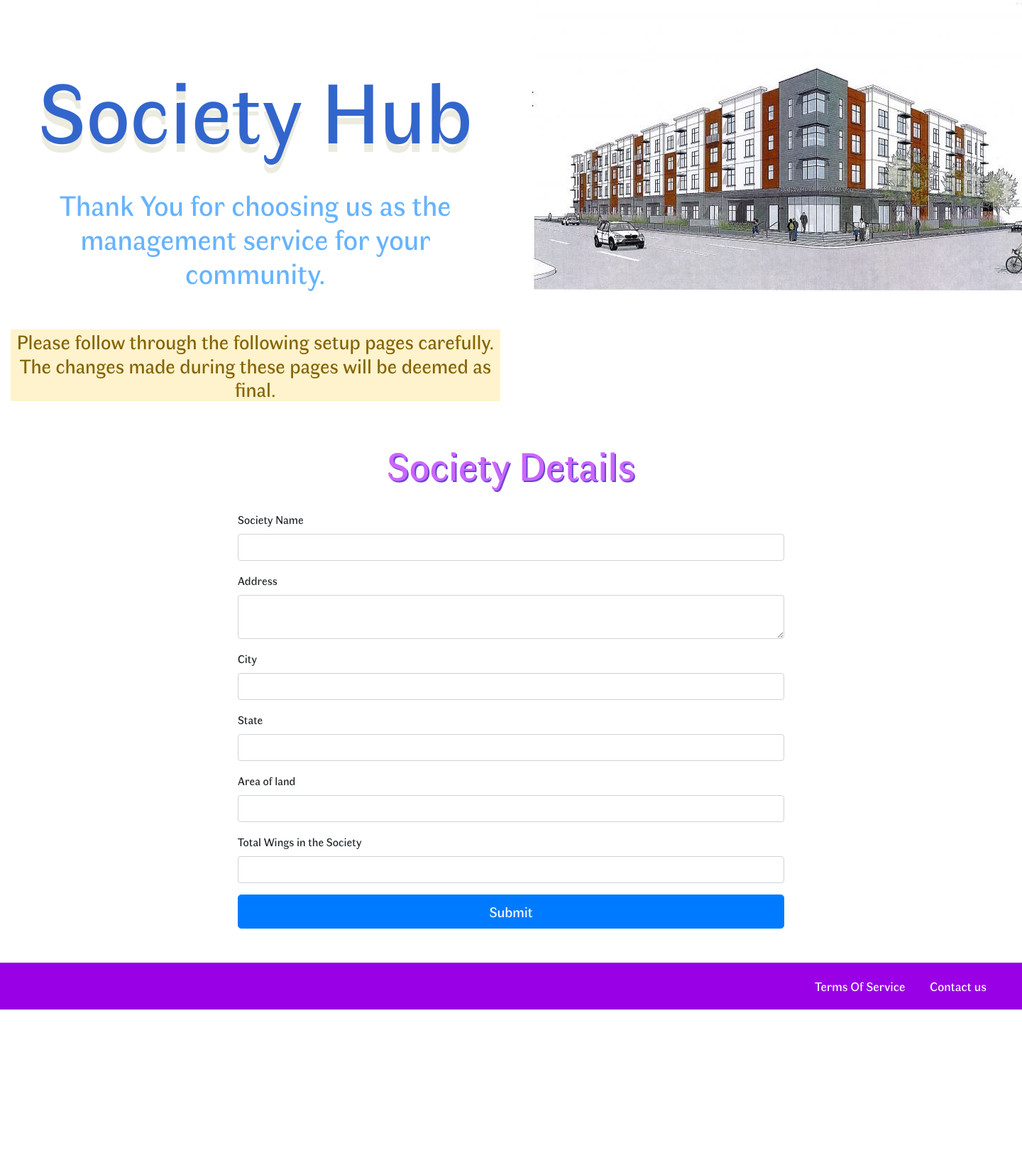
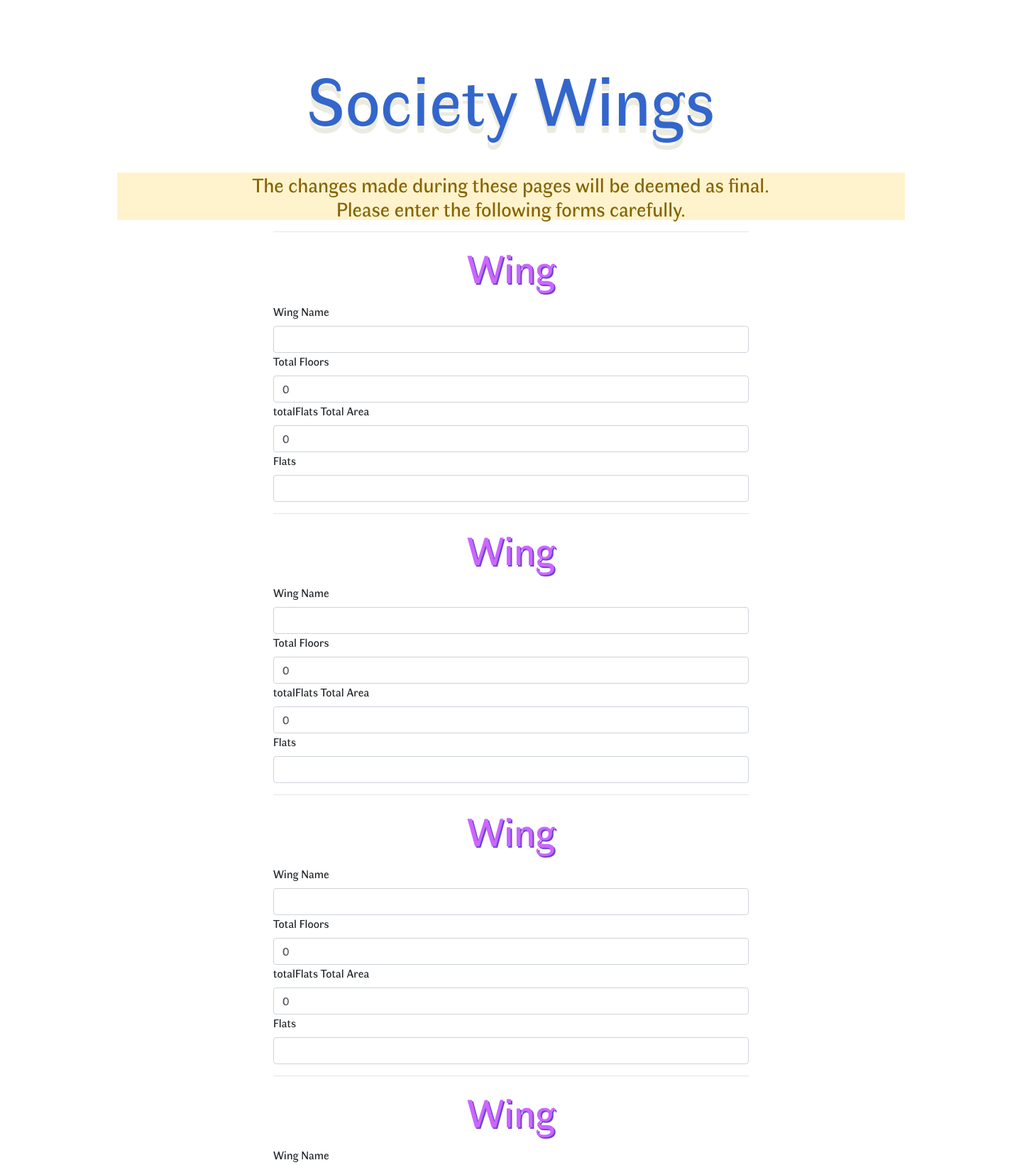
Before and after one commit to AmeyaDaddikar/Society-Management, a Flask app: page /signup in a window 1440 px wide; the page is wider, and only the part inside the window is pictured. Shown: the part 96-1737 px from the top of that part at 71% size. Before the commit the page ends 1518 px from the top of that part, so only its background shows below. Run offline with Flask 2, Linux system fonts and the light colour scheme; some libraries are stand-ins or nearby versions.

```diff
--- a/App/forms.py
+++ b/App/forms.py
@@ -1,6 +1,6 @@
 import datetime
 from flask_wtf import Form, FlaskForm
-from wtforms import StringField, PasswordField, RadioField, SubmitField, DateField, FloatField, DecimalField, IntegerField
+from wtforms import StringField, PasswordField, RadioField, SubmitField, DateField, FloatField, DecimalField, IntegerField, FieldList, FormField, HiddenField, SelectMultipleField
 from wtforms.widgets import TextArea
 from wtforms import validators
 from wtforms.validators import DataRequired, Optional
@@ -85,9 +85,9 @@ class AddNoticeForm(FlaskForm):
 #categories = {'WATER CHARGES':3, 'PROPERTY TAX':4, 'ELECTRICITY CHARGES':5, 'SINKING FUNDS':6, 'PARKING CHARGES':7, 'NOC':8, 'INSURANCE':9, 'OTHER':10}
 
 class AddBillForm(FlaskForm):
-	billDate    = DateField('Bill Date', format='%Y-%m-%d', validators=[DataRequired()])
-	dueDate     = DateField('Due Date',  format='%Y-%m-%d', validators=[DataRequired()])
-
+	billDate      = DateField('Bill Date', format='%Y-%m-%d', validators=[DataRequired()])
+	dueDate       = DateField('Due Date',  format='%Y-%m-%d', validators=[DataRequired()])
+	selectedWings = SelectMultipleField('Wings', validators=[DataRequired()])
 	WATER_CHARGES		=DecimalField(label='WATER CHARGES'       ,places=2, validators=[DataRequired()])
 	PROPERTY_TAX		=DecimalField(label='PROPERTY TAX'        ,places=2, validators=[DataRequired()])
 	ELECTRICITY_CHARGES=DecimalField(label='ELECTRICITY CHARGES',places=2, validators=[DataRequired()])
@@ -106,3 +106,26 @@ class AddSocietyForm(FlaskForm):
 	area        = IntegerField(label='Area of land', validators=[DataRequired()])
 	totalWings  = IntegerField(label='Total Wings in the Society', validators=[DataRequired()])
 	submitBtn   = SubmitField(label='Submit')
+
+class AddWingForm(FlaskForm):
+	wingName    = StringField (label='Wing Name', validators=[DataRequired()])
+	totalFloors = IntegerField(label='Total Floors', validators=[DataRequired()])
+	totalArea   = IntegerField(label='Total Area', validators=[DataRequired()])
+	totalFlats  = IntegerField(label='Flats', validators=[DataRequired()])
+
+class WingForms(FlaskForm):
+	wings     = FieldList(FormField(AddWingForm, 'Wing'), min_entries=1)
+	submitBtn = SubmitField(label='Submit')
+
+class AddFlatForm(FlaskForm):
+	flatNum    = IntegerField(label='Flat Number', validators=[DataRequired()])
+	flatFacing = StringField (label='Flat Facing', validators=[DataRequired()])
+	area       = IntegerField(label='Area', validators=[DataRequired()])
+	BHK        = DecimalField(label='Total BHK' ,places=1, validators=[DataRequired()])
+	floorNum   = IntegerField(label='Area', validators=[DataRequired()])
+	price      = DecimalField(label='OTHER' ,places=2, validators=[DataRequired()])
+
+class WingFlats(FlaskForm):
+	wingId    = HiddenField("wingId")
+	flats     = FieldList(FormField(AddFlatForm, 'flat'), min_entries=1)
+	submitBtn = SubmitField(label='Submit')
--- a/App/routes.py
+++ b/App/routes.py
@@ -79,6 +79,7 @@ def adminPage():
 
 	newNoticeForm = AddNoticeForm (request.form)
 	newBillForm   = AddBillForm   (request.form)
+	newBillForm.selectedWings.choices = []	# Add choices list here Rao
 
 	return render_template('admin/adminpage.html', address=address, counter=statsCounter, noticeForm=newNoticeForm, billForm=newBillForm)
 
@@ -229,7 +230,7 @@ def updateUserDetails():
 @app.route('/issues', methods=['GET', 'POST'])
 @user_login_required
 def getComplaints():
-	#get the POST DATA from forms if submitted
+		#get the POST DATA from forms if submitted
 	if(request.method == 'POST'):
 		related = request.form.get("relatedTo", None)
 		if(related == None):
@@ -248,19 +249,11 @@ def getComplaints():
 			curr_day = '0' + str(now.day)
 		else:
 			curr_day = str(now.day)
-		curr_date = curr_year + curr_month + curr_day
+		curr_date = curr_year + '-' + curr_month + '-' + curr_day
 		print(accId)
 		print(curr_date)
-		check_max_query = "SELECT MAX(issue_id) FROM issues"
-		CURSOR.execute(check_max_query)
-		curr_max = CURSOR.fetchone()
-		print(curr_max)
-		if curr_max[0] is not None:
-			# print(new_max)
-            #new_issue_query = "INSERT INTO issues VALUES(%d, %d, '%s', '%s', '', '%s')" % (new_max, accId, curr_date, complaint, related)
-            #CURSOR.execute(new_issue_query)
-			CURSOR.execute("INSERT INTO issues(acc_name, issue_date, issue_desc, reported_by, related) VALUES(%s, %s, %s, '', %s)", [int(accId), curr_date, complaint, related])
-			CONN.commit()
+		CURSOR.execute("INSERT INTO issues(acc_name, issue_date, issue_desc, reported_by, related) VALUES(%s, %s, %s, '', %s)", [accId, curr_date, complaint, related])
+		CONN.commit()
 		return redirect(url_for('getComplaints'))
 
 	elif(request.method == 'GET'):
@@ -298,13 +291,24 @@ def uploadProfileImage():
 
 	return redirect(url_for('userProfile'))
 
-@app.route('/signup', methods=['GET', 'POST'])
+@app.route('/signup', methods=['GET'])
 def signupPages():
 	#FIRST TIME OPENING PAGE
-	if request.method == 'GET':
+	session['pageCount'] = 2
+	if 'pageCount' not in session or session['pageCount'] == 1:
+		session['pageCount'] = 1
 		societyForm = AddSocietyForm(request.form)
-		session['pageCount'] = 1
 		return render_template('signup/societySetupPage.html', societyForm=societyForm)
-	# else:
-	# 	#WENT BACK TO PAGE 1
-	# 	if session['pageCount'] == 1:
+	elif session['pageCount'] == 2:
+
+		#totalWings = session['totalWings']
+		totalWings  = 5
+		wingForms  = WingForms(wings = [{'wingName':'', 'totalFloors': 0, 'totalArea': 0, 'num' : x} for x in range(totalWings)])
+		return render_template('signup/wingsSetupPage.html',wingForms=wingForms)
+
+	elif session['pageCount'] == 3:
+		totalWings   = 5
+		flatsPerWing = 2
+
+		wingFlats = WingFlats(wingId=wingId, wings=[{} for x in range(flatsPerWing)])
+		return render_template('signup/flatSetupPage.html',wingFlats=wingFlats)
--- /dev/null
+++ b/App/static/css/wing_setup_layout.css
@@ -0,0 +1,16 @@
+.title-text{
+	margin: auto;
+	margin-top: 10vh;
+	color: #3366cc;
+	font-size: 12vh;
+	text-shadow: #ebebe0 0px 0.1em;
+	text-align: center;
+}
+
+.formHeading {
+	color:#cc66ff;
+	font-family:inherit;
+	text-shadow: 2px 2px #6946d2;
+	font-size: 350%;
+	text-align:center;
+}
--- /dev/null
+++ b/App/templates/signup/wingsSetupPage.html
@@ -0,0 +1,47 @@
+{% extends "base.html" %}
+
+{% block headIncludes %}
+	<link rel="stylesheet" href="static/css/wing_setup_layout.css">
+{% endblock %}
+
+{% block content %}
+
+<div class="container-fluid">
+	<div class="container">
+		<h1 class="title-text">
+			Society Wings
+		</h1>
+		<br/>
+		<br/>
+		<h3 class="alert-warning" style="text-align: center;">
+			The changes made during these pages will be deemed as final.
+			<br/>Please enter the following forms carefully.
+		</h3>
+	</div>
+	<div class="container" style="max-width: 700px;">
+		<form method="post" action="#addWings">
+			{{wingForms.hidden_tag()}}
+			{% for wing in wingForms.wings %}
+			<hr/>
+			<h1 class="formHeading">{{ wing.label }}</h1>
+			{{wing.hidden_tag()}}
+			{{ wing.wingName.label}}
+			{{ wing.wingName(class_="form-control") }}
+			{{ wing.totalFloors.label}}
+			{{ wing.totalFloors(class_="form-control") }}totalFlats
+			{{ wing.totalArea.label}}
+			{{ wing.totalArea(class_="form-control") }}
+			{{ wing.totalFlats.label}}
+			{{ wing.totalFlats(class_="form-control") }}
+			{% endfor %}
+			<br/>
+			<br/>
+			<center>
+				{{ wingForms.submitBtn(class_="btn btn-primary btn-block btn-lg") }}
+			</center>
+	</div>
+	<br/>
+	<br/>
+</div>
+
+{% endblock %}
```
Also changed, not shown: App/templates/admin/adminpage.html (+8 -0 lines), App/templates/signup/flatSetupPage.html (added, +47 -0 lines).
